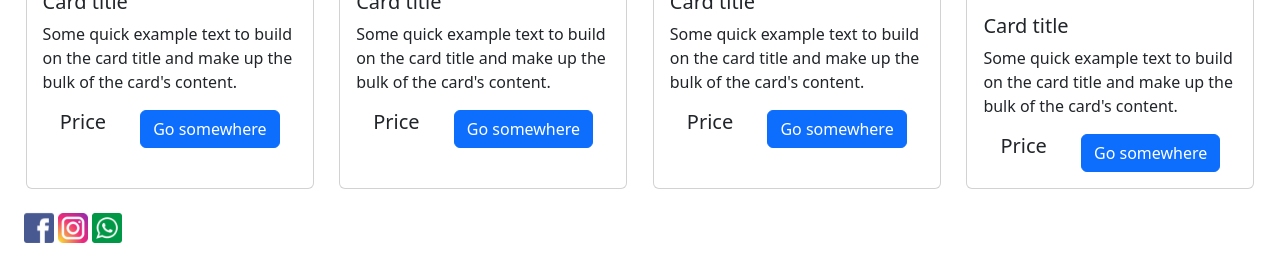
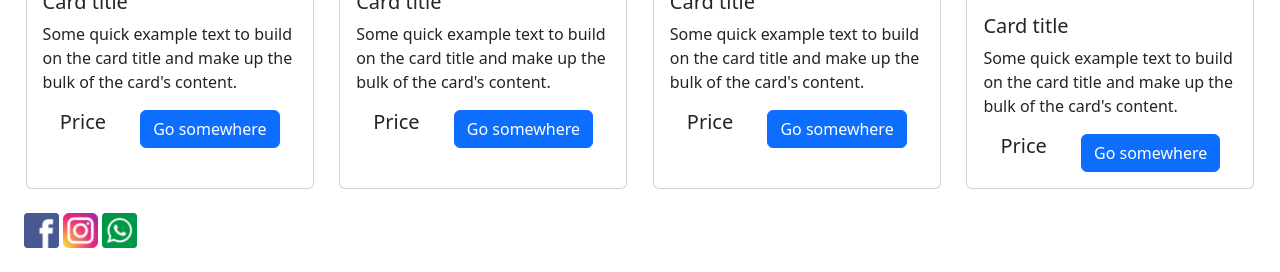
Before and after one commit to VictorArin/amazingEvents, a plain HTML site: page index.html in a window 1280 px wide. Shown: the part 1288-1560 px from the top of the page. Drawn offline with nearby package versions, Linux system fonts and the light colour scheme.

Commit message:
tercer commit

```diff
--- a/assets/styles/style.css
+++ b/assets/styles/style.css
@@ -10,3 +10,7 @@
     display: flex;
     flex-direction: row;
 }
+
+.socialLink{
+    width: 35px ;
+}
--- a/index.html
+++ b/index.html
@@ -180,9 +180,9 @@
     </div>
     <footer>
         <div class="bg- align-items-center p-4">
-            <a href=""><img class="icon-link" src="./assets/images/facebook.png" alt="icon facebook" width="30"></a>
-            <a href=""><img src="./assets/images/instagram.png" alt="icon instagram" width="30"></a>
-            <a href=""><img src="./assets/images/whatsapp.png" alt="icon whatsapp" width="30"></a>
+            <a href=""><img class="socialLink" src="./assets/images/facebook.png" alt="icon facebook"></a>
+            <a href=""><img class="socialLink" src="./assets/images/instagram.png" alt="icon instagram"></a>
+            <a href=""><img class="socialLink" src="./assets/images/whatsapp.png" alt="icon whatsapp"></a>
         </div>
 
     </footer>
```
Also changed, not shown: assets/pages/pastEvents.html (+3 -3 lines).
